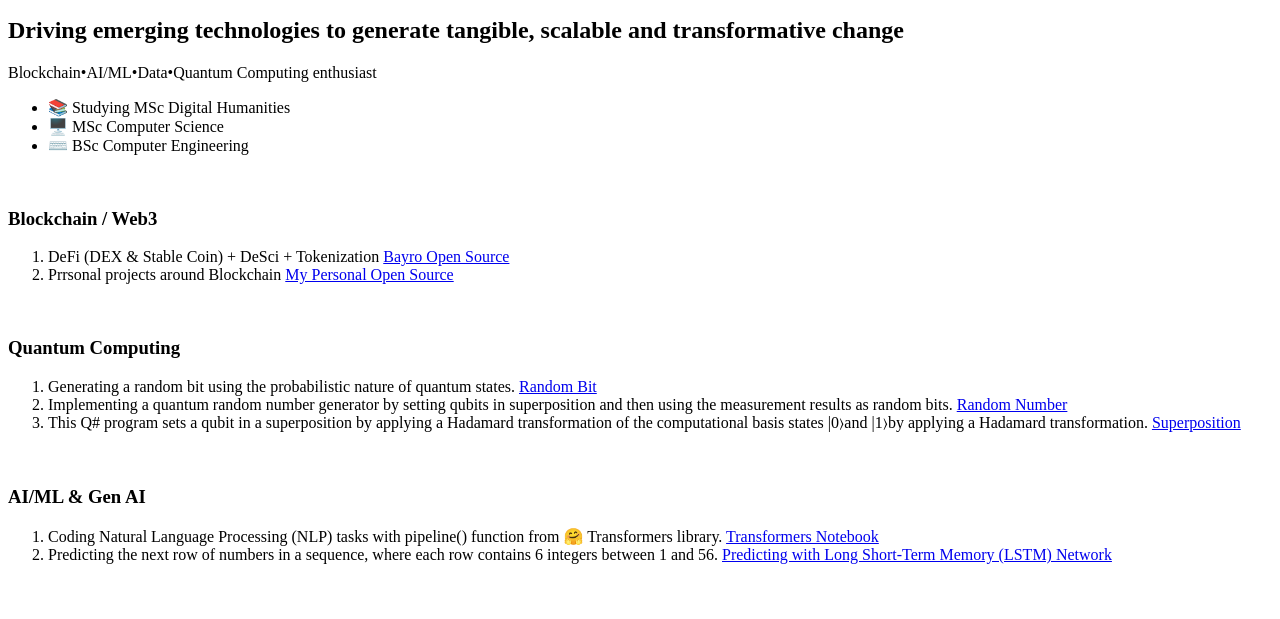
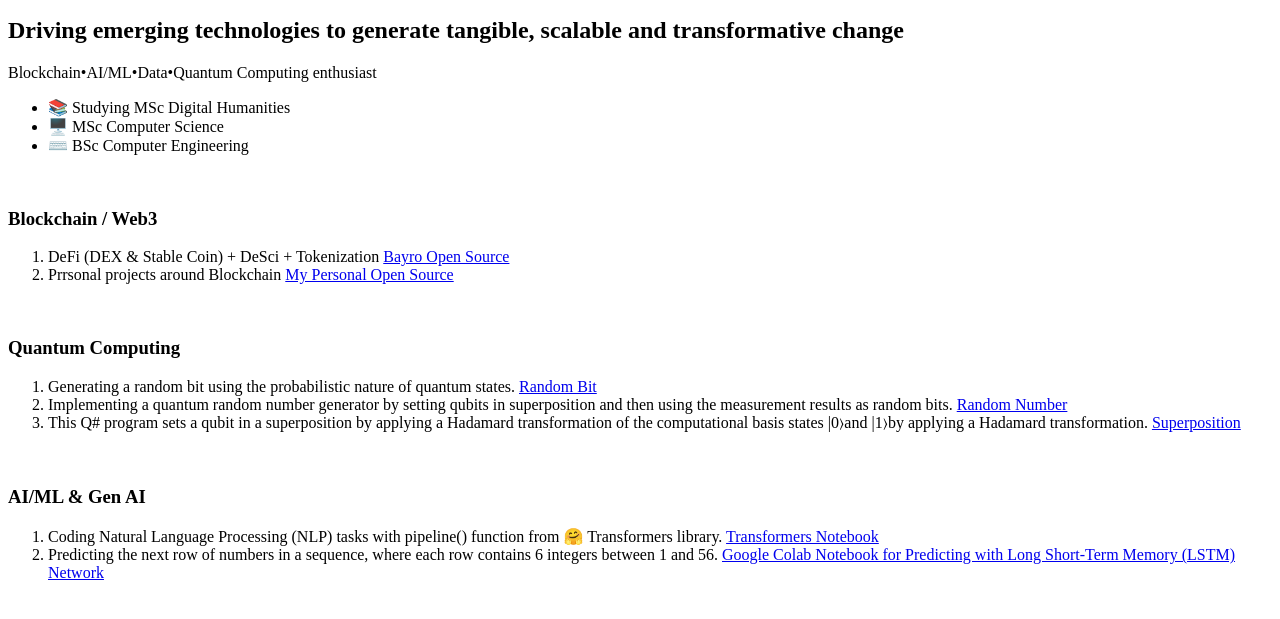
Before and after one commit to eherrador/eherrador.github.io, a plain HTML site: page index.html in a window 1280 px wide. Shown: the part 111-730 px from the top of the page. Drawn offline with Linux system fonts and the light colour scheme.

Commit message:
Update index.html

```diff
--- a/index.html
+++ b/index.html
@@ -59,7 +59,7 @@
         </li>
         <li>
             Predicting the next row of numbers in a sequence, where each row contains 6 integers between 1 and 56.
-        <a href="https://htmlpreview.github.io/?https://github.com/eherrador/PredictingLongShortTermMemory/blob/main/PredictingLSTM.ipynb">Predicting with Long Short-Term Memory (LSTM) Network</a>
+        <a href="https://htmlpreview.github.io/?https://colab.research.google.com/github/eherrador/PredictingLongShortTermMemory/blob/main/PredictingLSTM.ipynb">Google Colab Notebook for Predicting with Long Short-Term Memory (LSTM) Network</a>
         </li>
     </ol>
 </body>
```
